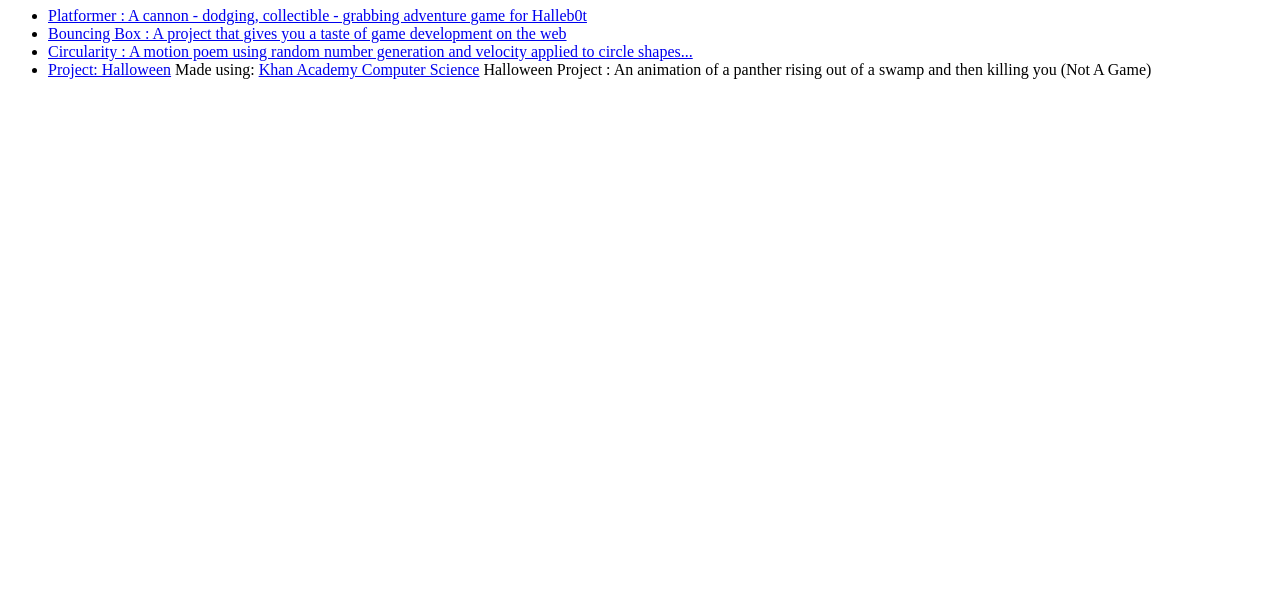
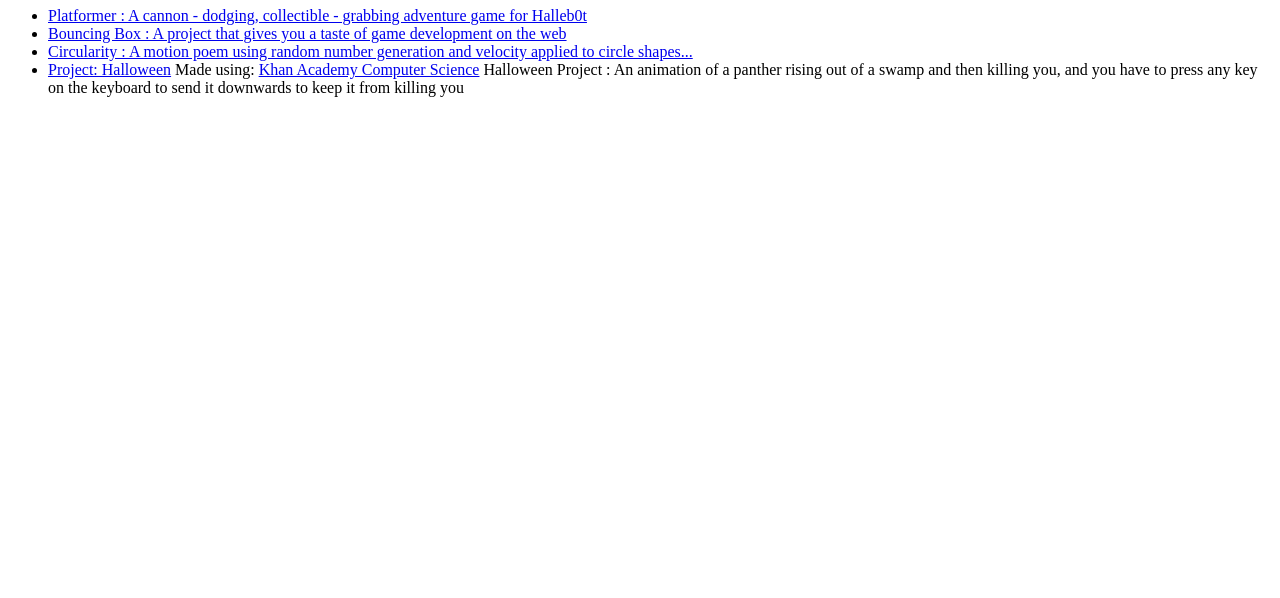
Before and after one commit to LoganSullivan212/LoganSullivan212.github.io, a plain HTML site: page portfolio.html in a window 1280 px wide. Shown: the part 202-800 px from the top of the page. Drawn offline with Linux system fonts and the light colour scheme; a script that the page names is missing.

Commit message:
add portfolio page to website

```diff
--- a/portfolio.html
+++ b/portfolio.html
@@ -25,7 +25,7 @@
                     <li><a href="projects/platformer/">Platformer : A cannon - dodging, collectible - grabbing adventure game for Halleb0t</a></li>
                     <li><a href="projects/bouncing-box/">Bouncing Box : A project that gives you a taste of game development on the web </a></li>
                     <li><a href="projects/circularity/">Circularity : A motion poem using random number generation and velocity applied to circle shapes...</a></li>
-                    <li><a href="https://www.khanacademy.org/computer-programming/project-halloween/5266337877639168">Project: Halloween</a></h2><script src="https://www.khanacademy.org/computer-programming/project-halloween/5266337877639168/embed.js?editor=no&buttons=no&author=no&embed=yes"> </script> Made using: <a href="http://www.khanacademy.org/computer-programming">Khan Academy Computer Science</a> Halloween Project : An animation of a panther rising out of a swamp and then killing you (Not A Game)</a></li>
+                    <li><a href="https://www.khanacademy.org/computer-programming/project-halloween/5266337877639168">Project: Halloween</a></h2><script src="https://www.khanacademy.org/computer-programming/project-halloween/5266337877639168/embed.js?editor=no&buttons=no&author=no&embed=yes"> </script> Made using: <a href="http://www.khanacademy.org/computer-programming">Khan Academy Computer Science</a> Halloween Project : An animation of a panther rising out of a swamp and then killing you, and you have to press any key on the keyboard to send it downwards to keep it from killing you</a></li>
                 </ul>
             </div>
         </main>
```
